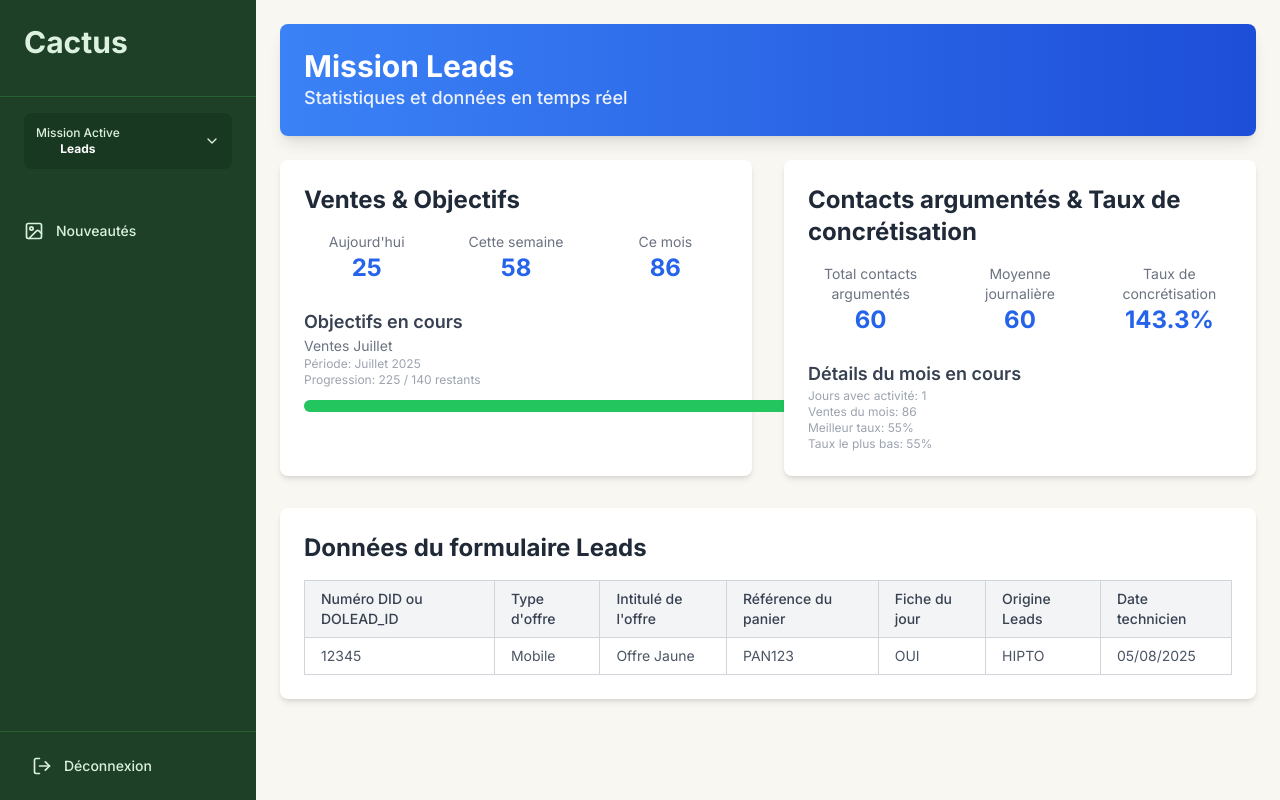
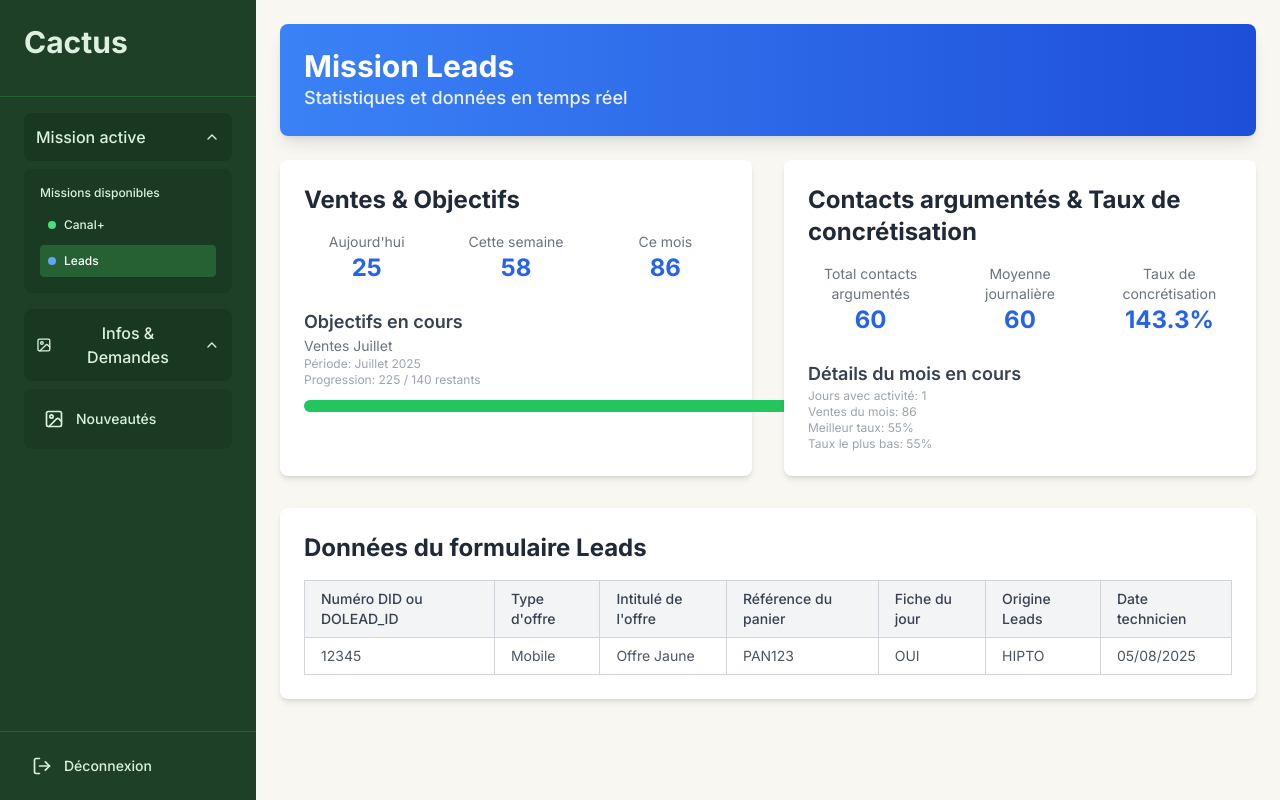
Before and after one commit to IsmaIlies/CactusAdmin, a React (Vite) app: page /dashboard/leads in a window 1280 px wide. Built offline with nearby package versions, Linux system fonts and the light colour scheme; no server answers.

Commit message:
Modifications locales Sidebar

```diff
--- a/src/components/Sidebar.tsx
+++ b/src/components/Sidebar.tsx
@@ -1,5 +1,5 @@
-import React, { useState } from "react";
-import { NavLink } from "react-router-dom";
+import React, { useState, useEffect } from "react";
+import { NavLink, useLocation } from "react-router-dom";
 import {
   LayoutDashboard,
   LogOut,
@@ -10,30 +10,64 @@ import {
   Image,
 } from "lucide-react";
 import { useAuth } from "../contexts/AuthContext";
+
+type SectionProps = {
+  title: string;
+  icon?: React.ReactNode;
+  open: boolean;
+  setOpen: (v: boolean) => void;
+  children: React.ReactNode;
+  className?: string;
+};
+
+const Section: React.FC<SectionProps> = ({ title, icon, open, setOpen, children, className }) => {
+  return (
+    <div className={className ?? ""}>
+      <button
+        onClick={() => setOpen(!open)}
+        className="w-full flex items-center justify-between gap-2 bg-cactus-950/30 rounded-lg p-3 hover:bg-cactus-950/40 transition-colors"
+      >
+        <div className="flex items-center gap-2">
+          {icon}
+          <div className="text-cactus-100 font-medium">{title}</div>
+        </div>
+        {open ? <ChevronUp className="w-4 h-4 text-cactus-100" /> : <ChevronDown className="w-4 h-4 text-cactus-100" />}
+      </button>
+      {open && <div className="mt-2 bg-cactus-950/20 rounded-lg p-2">{children}</div>}
+    </div>
+  );
+};
+
 const Sidebar: React.FC = () => {
   const { user, isAdmin, isDirection, isSuperviseur, logout } = useAuth();
-  const [isCanalDropdownOpen, setIsCanalDropdownOpen] = useState(false);
-  const [activeMission, setActiveMission] = useState("CANAL+");
+  const location = useLocation();
 
-  const switchMission = (missionName: string) => {
+  const [activeMission, setActiveMission] = useState<"CANAL+" | "Leads">("CANAL+");
+
+  // Ouvertures des 4 sections
+  const [openMission, setOpenMission] = useState(true);
+  const [openApplication, setOpenApplication] = useState(true);
+  const [openAdministration, setOpenAdministration] = useState(false);
+  const [openInfos, setOpenInfos] = useState(true);
+
+  const switchMission = (missionName: "CANAL+" | "Leads") => {
     setActiveMission(missionName);
   };
 
   const updateActiveMissionFromPath = () => {
-    if (window.location.pathname.startsWith("/dashboard/leads")) {
+    if (location.pathname.startsWith("/dashboard/leads")) {
       setActiveMission("Leads");
-    } else if (window.location.pathname.startsWith("/dashboard/canal")) {
+    } else if (location.pathname.startsWith("/dashboard/canal") || location.pathname.startsWith("/dashboard/sales")) {
       setActiveMission("CANAL+");
     }
   };
 
-  React.useEffect(() => {
+  useEffect(() => {
     updateActiveMissionFromPath();
-  }, [window.location.pathname]);
+    // eslint-disable-next-line react-hooks/exhaustive-deps
+  }, [location.pathname]);
 
-  const shouldShowAdminSection = () => {
-    return isAdmin();
-  };
+  const shouldShowAdminSection = () => isAdmin();
 
   const shouldShowMainNavigation = () => {
     const isLeadsSupervisor =
@@ -45,39 +79,29 @@ const Sidebar: React.FC = () => {
     return isAdmin() || isDirection() || isSuperviseur() || isLeadsSupervisor;
   };
 
-
   return (
     <div className="bg-cactus-900 text-cactus-100 h-screen flex flex-col w-64 shrink-0">
+      {/* Header */}
       <div className="p-6 border-b border-cactus-700">
         <h1 className="text-3xl font-bold mb-3">Cactus</h1>
       </div>
 
+      {/* Section 1 : Mission active */}
       <div className="px-6 py-4">
-        <button
-          onClick={() => setIsCanalDropdownOpen(!isCanalDropdownOpen)}
-          className="w-full flex items-center justify-between gap-2 bg-cactus-950/30 rounded-lg p-3 hover:bg-cactus-950/40 transition-colors"
+        <Section
+          title="Mission active"
+          open={openMission}
+          setOpen={setOpenMission}
         >
-          <div className="flex items-center gap-2">
-            <div className="text-xs">
-              <div className="text-cactus-100 font-medium">Mission Active</div>
-              <div className="text-white font-bold">{activeMission}</div>
-            </div>
-          </div>
-          {isCanalDropdownOpen ? (
-            <ChevronUp className="w-4 h-4 text-cactus-100" />
-          ) : (
-            <ChevronDown className="w-4 h-4 text-cactus-100" />
-          )}
-        </button>
-
-        {isCanalDropdownOpen && (
-          <div className="mt-2 bg-cactus-950/20 rounded-lg p-3 space-y-2">
+          <div className="p-2 space-y-2">
             <div className="text-xs text-cactus-100">
               <div className="font-medium mb-2">Missions disponibles</div>
               <div className="space-y-1">
                 <div
                   className={`flex items-center gap-2 p-2 rounded cursor-pointer transition-colors ${
-                    activeMission === "CANAL+" ? "bg-cactus-700 text-white" : "hover:bg-cactus-600 text-cactus-100"
+                    activeMission === "CANAL+"
+                      ? "bg-cactus-700 text-white"
+                      : "hover:bg-cactus-600 text-cactus-100"
                   }`}
                   onClick={() => switchMission("CANAL+")}
                 >
@@ -86,7 +110,9 @@ const Sidebar: React.FC = () => {
                 </div>
                 <div
                   className={`flex items-center gap-2 p-2 rounded cursor-pointer transition-colors ${
-                    activeMission === "Leads" ? "bg-cactus-700 text-white" : "hover:bg-cactus-600 text-cactus-100"
+                    activeMission === "Leads"
+                      ? "bg-cactus-700 text-white"
+                      : "hover:bg-cactus-600 text-cactus-100"
                   }`}
                   onClick={() => switchMission("Leads")}
                 >
@@ -96,68 +122,24 @@ const Sidebar: React.FC = () => {
               </div>
             </div>
           </div>
-        )}
+        </Section>
       </div>
 
-      <nav className="flex-1 min-h-0 overflow-y-auto py-6 space-y-1">
-        <NavLink
-          to="/dashboard/nouveautes"
-          className={({ isActive }) =>
-            `flex items-center px-6 py-3 text-sm font-medium transition-colors ${
-              isActive
-                ? "bg-cactus-700/70 text-white"
-                : "text-cactus-100 hover:bg-cactus-700/60 hover:text-white"
-            }`
-          }
+      <nav className="flex-1 min-h-0 overflow-y-auto px-6 pb-6 space-y-4">
+        {/* Section 2 : Application */}
+        {shouldShowMainNavigation() && (
+          <Section
+            title="Application"
+            icon={<LayoutDashboard className="w-4 h-4" />}
+            open={openApplication}
+            setOpen={setOpenApplication}
           >
-          <Image className="w-5 h-5 mr-3" />
-          Nouveautés
-        </NavLink>
-        {(isAdmin() || isDirection()) && (
-          <NavLink
-            to="/dashboard/it-request"
-            className={({ isActive }) =>
-              `flex items-center px-6 py-3 text-sm font-medium transition-colors ${
-                isActive
-                  ? "bg-cactus-700/70 text-white"
-                  : "text-cactus-100 hover:bg-cactus-700/60 hover:text-white"
-              }`
-            }
-          >
-            <svg
-              xmlns="http://www.w3.org/2000/svg"
-              className="w-5 h-5 mr-3"
-              fill="none"
-              viewBox="0 0 24 24"
-              stroke="currentColor"
-            >
-              <path
-                strokeLinecap="round"
-                strokeLinejoin="round"
-                strokeWidth={2}
-                d="M12 4v16m8-8H4"
-              />
-            </svg>
-            Demande IT
-          </NavLink>
-        )}
-
-        {/* Craiyon supprimé de la sidebar */}
-
-        {/* Section Application visible pour admin/direction/superviseur */}
-        {shouldShowMainNavigation() && (
-          <React.Fragment>
-            <div className="px-6 py-2">
-              <h3 className="text-xs font-semibold text-cactus-300 uppercase tracking-wider">
-                Application
-              </h3>
-            </div>
-
+            <div className="flex flex-col py-1">
               <NavLink
                 to={activeMission === "Leads" ? "/dashboard/leads" : "/dashboard/canal"}
                 end
                 className={({ isActive }) =>
-                `flex items-center px-6 py-3 text-sm font-medium transition-colors ${
+                  `flex items-center px-3 py-2 text-sm font-medium rounded-md transition-colors ${
                     isActive
                       ? "bg-cactus-700/70 text-white"
                       : "text-cactus-100 hover:bg-cactus-700/60 hover:text-white"
@@ -171,7 +153,7 @@ const Sidebar: React.FC = () => {
               <NavLink
                 to="/dashboard/presence-ta"
                 className={({ isActive }) =>
-                `flex items-center px-6 py-3 text-sm font-medium transition-colors ${
+                  `flex items-center px-3 py-2 text-sm font-medium rounded-md transition-colors ${
                     isActive
                       ? "bg-cactus-700/70 text-white"
                       : "text-cactus-100 hover:bg-cactus-700/60 hover:text-white"
@@ -182,14 +164,13 @@ const Sidebar: React.FC = () => {
                 Présence TA
               </NavLink>
 
-            {/* Liens avancés réservés admin/direction */}
               {(isAdmin() || isDirection()) && (
-              <React.Fragment>
+                <>
                   {activeMission === "Leads" && (
                     <NavLink
                       to="/dashboard/leads-sales"
                       className={({ isActive }) =>
-                      `flex items-center px-6 py-3 text-sm font-medium transition-colors ${
+                        `flex items-center px-3 py-2 text-sm font-medium rounded-md transition-colors ${
                           isActive
                             ? "bg-cactus-700/70 text-white"
                             : "text-cactus-100 hover:bg-cactus-700/60 hover:text-white"
@@ -205,7 +186,7 @@ const Sidebar: React.FC = () => {
                     <NavLink
                       to="/dashboard/sales"
                       className={({ isActive }) =>
-                      `flex items-center px-6 py-3 text-sm font-medium transition-colors ${
+                        `flex items-center px-3 py-2 text-sm font-medium rounded-md transition-colors ${
                           isActive
                             ? "bg-cactus-700/70 text-white"
                             : "text-cactus-100 hover:bg-cactus-700/60 hover:text-white"
@@ -220,7 +201,7 @@ const Sidebar: React.FC = () => {
                   <NavLink
                     to="/dashboard/management"
                     className={({ isActive }) =>
-                    `flex items-center px-6 py-3 text-sm font-medium transition-colors ${
+                      `flex items-center px-3 py-2 text-sm font-medium rounded-md transition-colors ${
                         isActive
                           ? "bg-cactus-700/70 text-white"
                           : "text-cactus-100 hover:bg-cactus-700/60 hover:text-white"
@@ -230,37 +211,47 @@ const Sidebar: React.FC = () => {
                     <Briefcase className="w-5 h-5 mr-3" />
                     Management
                   </NavLink>
+
                   <NavLink
                     to="/dashboard/import-csv"
                     className={({ isActive }) =>
-                    `flex items-center px-6 py-3 text-sm font-medium transition-colors ${
+                      `flex items-center px-3 py-2 text-sm font-medium rounded-md transition-colors ${
                         isActive
                           ? "bg-cactus-700/70 text-white"
                           : "text-cactus-100 hover:bg-cactus-700/60 hover:text-white"
                       }`
                     }
                   >
-                  <svg xmlns="http://www.w3.org/2000/svg" className="w-5 h-5 mr-3" fill="none" viewBox="0 0 24 24" stroke="currentColor"><path strokeLinecap="round" strokeLinejoin="round" strokeWidth={2} d="M12 4v16m8-8H4" /></svg>
+                    <svg
+                      xmlns="http://www.w3.org/2000/svg"
+                      className="w-5 h-5 mr-3"
+                      fill="none"
+                      viewBox="0 0 24 24"
+                      stroke="currentColor"
+                    >
+                      <path strokeLinecap="round" strokeLinejoin="round" strokeWidth={2} d="M12 4v16m8-8H4" />
+                    </svg>
                     Import CSV
                   </NavLink>
-              </React.Fragment>
+                </>
               )}
-          </React.Fragment>
+            </div>
+          </Section>
         )}
 
-        {/* Section Administration réservée admin */}
+        {/* Section 3 : Administration (admin only) */}
         {shouldShowAdminSection() && (
-          <React.Fragment>
-            <div className="px-6 py-2">
-              <h3 className="text-xs font-semibold text-cactus-300 uppercase tracking-wider">
-                Administration
-              </h3>
-            </div>
-
+          <Section
+            title="Administration"
+            icon={<Briefcase className="w-4 h-4" />}
+            open={openAdministration}
+            setOpen={setOpenAdministration}
+          >
+            <div className="flex flex-col py-1">
               <NavLink
                 to="/dashboard/admin-users"
                 className={({ isActive }) =>
-                `flex items-center px-6 py-3 text-sm font-medium transition-colors ${
+                  `flex items-center px-3 py-2 text-sm font-medium rounded-md transition-colors ${
                     isActive
                       ? "bg-cactus-700/70 text-white"
                       : "text-cactus-100 hover:bg-cactus-700/60 hover:text-white"
@@ -274,7 +265,7 @@ const Sidebar: React.FC = () => {
               <NavLink
                 to="/dashboard/gestion-missions"
                 className={({ isActive }) =>
-                `flex items-center px-6 py-3 text-sm font-medium transition-colors ${
+                  `flex items-center px-3 py-2 text-sm font-medium rounded-md transition-colors ${
                     isActive
                       ? "bg-cactus-700/70 text-white"
                       : "text-cactus-100 hover:bg-cactus-700/60 hover:text-white"
@@ -288,7 +279,7 @@ const Sidebar: React.FC = () => {
               <NavLink
                 to="/dashboard/checklist-admin"
                 className={({ isActive }) =>
-                `flex items-center px-6 py-3 text-sm font-medium transition-colors ${
+                  `flex items-center px-3 py-2 text-sm font-medium rounded-md transition-colors ${
                     isActive
                       ? "bg-cactus-700/70 text-white"
                       : "text-cactus-100 hover:bg-cactus-700/60 hover:text-white"
@@ -298,10 +289,60 @@ const Sidebar: React.FC = () => {
                 <span className="mr-3" role="img" aria-label="heures">⏱️</span>
                 Checklist Heures (Admin)
               </NavLink>
-          </React.Fragment>
+            </div>
+          </Section>
         )}
+
+        {/* Section 4 : Infos & Demandes */}
+        <Section
+          title="Infos & Demandes"
+          icon={<Image className="w-4 h-4" />}
+          open={openInfos}
+          setOpen={setOpenInfos}
+        >
+          <div className="flex flex-col py-1">
+            <NavLink
+              to="/dashboard/nouveautes"
+              className={({ isActive }) =>
+                `flex items-center px-3 py-2 text-sm font-medium rounded-md transition-colors ${
+                  isActive
+                    ? "bg-cactus-700/70 text-white"
+                    : "text-cactus-100 hover:bg-cactus-700/60 hover:text-white"
+                }`
+              }
+            >
+              <Image className="w-5 h-5 mr-3" />
+              Nouveautés
+            </NavLink>
+
+            {(isAdmin() || isDirection()) && (
+              <NavLink
+                to="/dashboard/it-request"
+                className={({ isActive }) =>
+                  `flex items-center px-3 py-2 text-sm font-medium rounded-md transition-colors ${
+                    isActive
+                      ? "bg-cactus-700/70 text-white"
+                      : "text-cactus-100 hover:bg-cactus-700/60 hover:text-white"
+                  }`
+                }
+              >
+                <svg
+                  xmlns="http://www.w3.org/2000/svg"
+                  className="w-5 h-5 mr-3"
+                  fill="none"
+                  viewBox="0 0 24 24"
+                  stroke="currentColor"
+                >
+                  <path strokeLinecap="round" strokeLinejoin="round" strokeWidth={2} d="M12 4v16m8-8H4" />
+                </svg>
+                Demande IT
+              </NavLink>
+            )}
+          </div>
+        </Section>
       </nav>
 
+      {/* Footer */}
       <div className="p-4 border-t border-cactus-700 space-y-4">
         <button
           onClick={logout}
```
Lines whose indentation alone changed are shown as unchanged.
